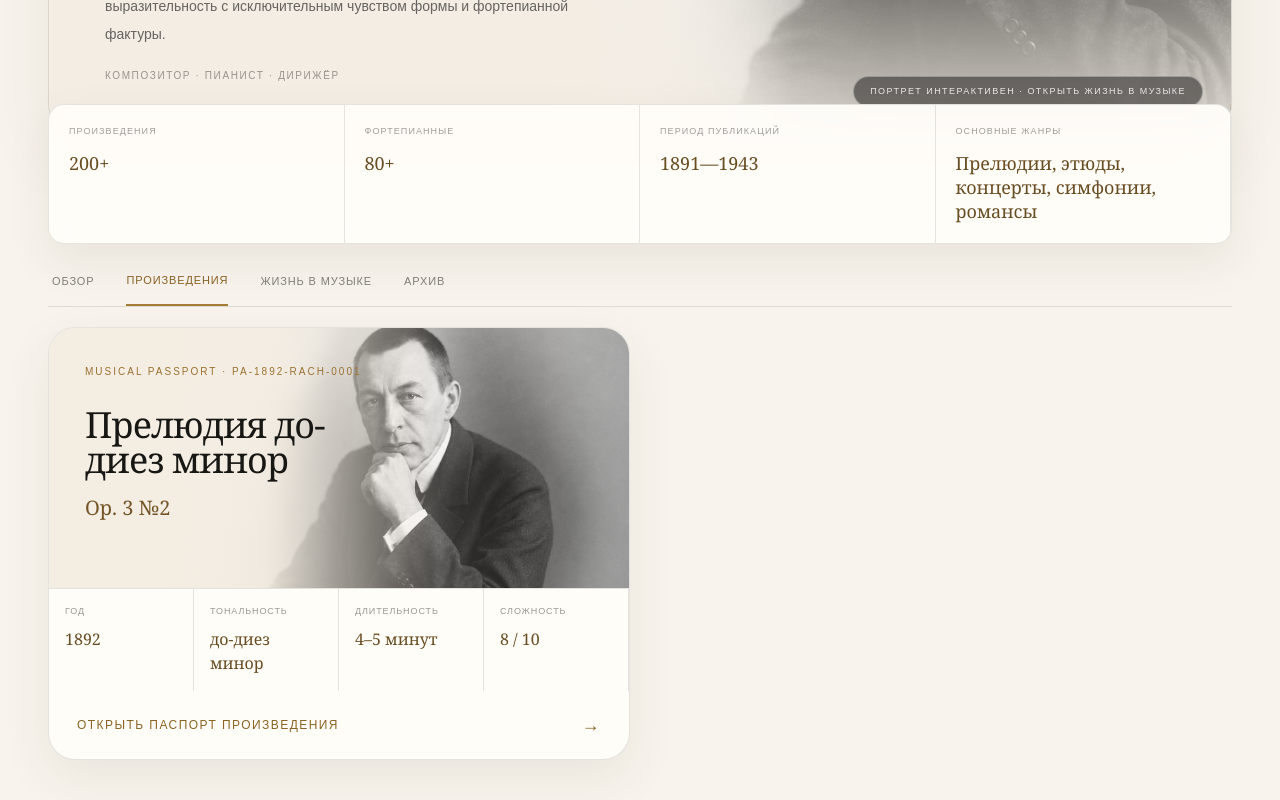
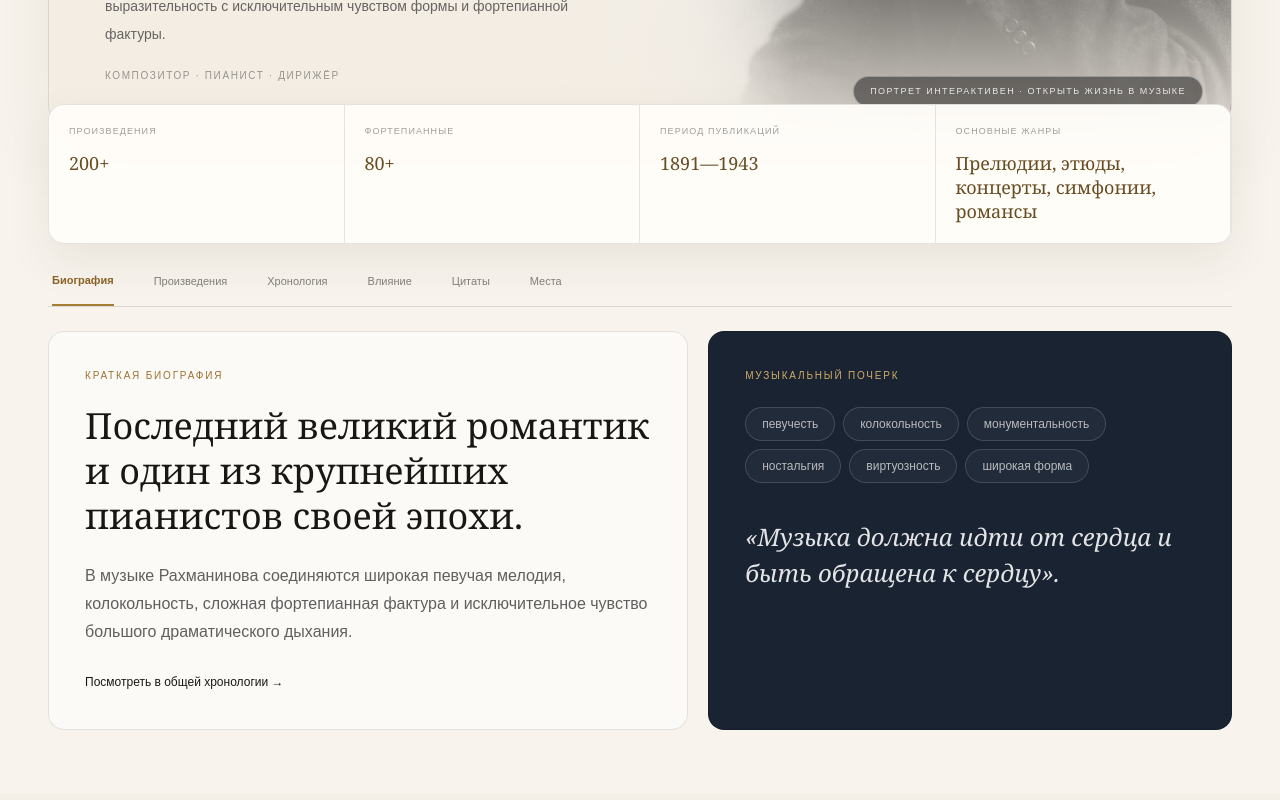
Before and after one commit to NPCWOW/piano-atlas-for-my-soul, a Next.js app: page /composers/sergei-rachmaninoff in a window 1280 px wide. Shown: the part 626-1426 px from the top of the page. Built offline with nearby package versions, Linux system fonts and the light colour scheme.

Commit message:
Match composer passport tabs to reference design

```diff
--- a/components/composer/ComposerPassportTabs.tsx
+++ b/components/composer/ComposerPassportTabs.tsx
@@ -4,78 +4,68 @@
 import { useState } from "react";
 import type { Composer, Work } from "@/types/music";
 
-type TabKey = "overview" | "works" | "journey" | "archive";
+type TabKey = "biography" | "works" | "timeline" | "influence" | "quotes" | "places";
 
-type ComposerPassportTabsProps = {
+type Props = {
   composer: Composer;
   works: Work[];
   hasJourney: boolean;
 };
 
 const tabs: Array<{ key: TabKey; label: string }> = [
-  { key: "overview", label: "Обзор" },
+  { key: "biography", label: "Биография" },
   { key: "works", label: "Произведения" },
-  { key: "journey", label: "Жизнь в музыке" },
-  { key: "archive", label: "Архив" },
+  { key: "timeline", label: "Хронология" },
+  { key: "influence", label: "Влияние" },
+  { key: "quotes", label: "Цитаты" },
+  { key: "places", label: "Места" },
 ];
 
 const profiles = {
   "sergei-rachmaninoff": {
     headline: "Последний великий романтик и один из крупнейших пианистов своей эпохи.",
-    overview:
-      "В музыке Рахманинова соединяются широкая певучая мелодия, колокольность, сложная фортепианная фактура и исключительное чувство большого драматического дыхания.",
+    overview: "В музыке Рахманинова соединяются широкая певучая мелодия, колокольность, сложная фортепианная фактура и исключительное чувство большого драматического дыхания.",
     traits: ["певучесть", "колокольность", "монументальность", "ностальгия", "виртуозность", "широкая форма"],
     quote: "«Музыка должна идти от сердца и быть обращена к сердцу».",
-    journeyTitle: "Жизнь Рахманинова как единая музыкальная сцена.",
-    journeyText:
-      "Нажмите на портрет композитора в верхней части паспорта. Откроется бесшовное путешествие от детства среди русской природы до последних лет.",
+    influence: "Русская вокальная интонация, церковная колокольность, Чайковский, московская фортепианная школа и опыт великого концертирующего пианиста.",
+    places: ["Семёново и Онег", "Москва", "Ивановка", "Дрезден", "Нью-Йорк", "Беверли-Хиллз"],
     journeyBackground: "/images/journey/rachmaninoff-childhood.webp",
   },
   "wolfgang-amadeus-mozart": {
-    headline: "Музыкант, который прошёл путь от ребёнка-виртуоза до свободного венского автора.",
-    overview:
-      "В музыке Моцарта ясная классическая форма соединяется с театральностью, живой речью, неожиданными сменами настроения и редкой способностью превращать простую мелодию в полноценную драму.",
+    headline: "Ребёнок-виртуоз, который стал одним из главных драматургов венского классицизма.",
+    overview: "Моцарт соединяет прозрачную форму с театральностью, живой музыкальной речью, внезапными эмоциональными поворотами и исключительным мелодическим даром.",
     traits: ["ясность", "театр", "певучесть", "контраст", "изящество", "ритмическая энергия"],
     quote: "«Мелодия — сущность музыки».",
-    journeyTitle: "Моцарт движется по сцене и взрослеет во время скролла.",
-    journeyText:
-      "Нажмите на большой портрет. Детский образ начнёт перемещаться по экрану и плавно сменится юношеским, взрослым и последним прижизненным портретом.",
-    journeyBackground:
-      "https://upload.wikimedia.org/wikipedia/commons/2/24/Portrait_of_Mozart_by_Pietro_Antonio_Lorenzoni.jpg",
+    influence: "Итальянская опера, Иоганн Кристиан Бах, Гайдн, путешествия по Европе и постоянная работа с театром сформировали его универсальный музыкальный язык.",
+    places: ["Зальцбург", "Мюнхен", "Париж", "Лондон", "Милан", "Вена"],
+    journeyBackground: "https://upload.wikimedia.org/wikipedia/commons/2/24/Portrait_of_Mozart_by_Pietro_Antonio_Lorenzoni.jpg",
   },
 } as const;
 
-export default function ComposerPassportTabs({ composer, works, hasJourney }: ComposerPassportTabsProps) {
-  const [activeTab, setActiveTab] = useState<TabKey>("works");
+export default function ComposerPassportTabs({ composer, works, hasJourney }: Props) {
+  const [activeTab, setActiveTab] = useState<TabKey>("biography");
   const profile = profiles[composer.slug as keyof typeof profiles] ?? {
     headline: composer.fullName.ru,
     overview: composer.biography.ru,
     traits: ["форма", "мелодия", "ритм", "характер"],
     quote: "Музыка остаётся живой, пока её слушают и исполняют.",
-    journeyTitle: `Жизнь ${composer.name.ru} в музыке.`,
-    journeyText: "Интерактивная биография этого композитора пока создаётся.",
+    influence: "Музыкальная среда эпохи, школа, исполнители и собственный художественный опыт.",
+    places: [composer.country.ru],
     journeyBackground: composer.portrait ?? "",
   };
 
-  const cardPortrait =
-    composer.slug === "sergei-rachmaninoff"
-      ? "/images/works/rachmaninoff-hero.jpg"
-      : composer.portrait ?? "";
+  const portrait = composer.slug === "sergei-rachmaninoff" ? "/images/works/rachmaninoff-hero.jpg" : composer.portrait ?? "";
 
   return (
-    <div id="composer-works" className="mt-7 scroll-mt-6">
-      <div className="overflow-x-auto border-b border-black/10">
-        <div className="flex min-w-max gap-8 px-1">
+    <section id="composer-works" className="mt-7 scroll-mt-6">
+      <div className="overflow-x-auto border-b border-black/12">
+        <div className="flex min-w-max gap-8 px-1 sm:gap-10">
           {tabs.map((tab) => (
             <button
               key={tab.key}
               type="button"
               onClick={() => setActiveTab(tab.key)}
-              className={`pb-4 text-[11px] uppercase tracking-[.08em] transition ${
-                activeTab === tab.key
-                  ? "border-b-2 border-[#a67d35] text-[#8b6324]"
-                  : "text-black/48 hover:text-black/72"
-              }`}
+              className={`pb-4 text-[11px] transition ${activeTab === tab.key ? "border-b-2 border-[#a67d35] font-semibold text-[#8b6324]" : "text-black/48 hover:text-black/72"}`}
             >
               {tab.label}
             </button>
@@ -83,115 +73,102 @@
         </div>
       </div>
 
-      {activeTab === "overview" && (
-        <section className="mt-5 grid gap-4 xl:grid-cols-[1.2fr_.8fr]">
-          <article className="rounded-2xl border border-black/10 bg-white/60 p-7 shadow-sm">
-            <p className="text-xs font-semibold uppercase tracking-[.14em] text-[#9b7130]">Портрет композитора</p>
-            <h2 className="mt-5 max-w-2xl font-serif text-3xl leading-tight sm:text-4xl">{profile.headline}</h2>
-            <p className="mt-6 max-w-3xl text-sm leading-7 text-black/68 sm:text-base">{profile.overview}</p>
+      {activeTab === "biography" && (
+        <div className="mt-6 grid gap-5 lg:grid-cols-[1.1fr_.9fr]">
+          <article className="rounded-2xl border border-black/10 bg-white/58 p-7 sm:p-9">
+            <p className="text-[10px] uppercase tracking-[.18em] text-[#9b7130]">Краткая биография</p>
+            <h2 className="mt-5 max-w-3xl font-serif text-3xl leading-tight sm:text-4xl">{profile.headline}</h2>
+            <p className="mt-6 max-w-3xl text-sm leading-7 text-black/62 sm:text-base">{profile.overview}</p>
+            <Link href="/timeline" className="mt-7 inline-block text-xs text-[#8b6324] hover:underline">Посмотреть в общей хронологии →</Link>
           </article>
 
-          <article className="rounded-2xl border border-black/10 bg-[#1a2433] p-7 text-[#eee7da] shadow-sm">
-            <p className="text-xs uppercase tracking-[.14em] text-[#d0ad69]">Музыкальный почерк</p>
+          <article className="rounded-2xl border border-black/10 bg-[#192331] p-7 text-[#f0e8db] sm:p-9">
+            <p className="text-[10px] uppercase tracking-[.18em] text-[#d1ad68]">Музыкальный почерк</p>
             <div className="mt-6 flex flex-wrap gap-2">
-              {profile.traits.map((item) => (
-                <span key={item} className="rounded-full border border-white/15 bg-white/[.05] px-4 py-2 text-xs text-white/70">
-                  {item}
-                </span>
-              ))}
+              {profile.traits.map((trait) => <span key={trait} className="rounded-full border border-white/15 bg-white/[.04] px-4 py-2 text-xs text-white/68">{trait}</span>)}
             </div>
-            <p className="mt-8 font-serif text-2xl leading-snug text-white/85">{profile.quote}</p>
+            <blockquote className="mt-9 font-serif text-2xl italic leading-9 text-white/88">{profile.quote}</blockquote>
           </article>
-        </section>
+        </div>
       )}
 
       {activeTab === "works" && (
-        <section className="mt-5 grid gap-5 xl:grid-cols-2">
-          {works.map((work) => (
-            <Link
-              key={work.id}
-              href={`/works/${work.slug}`}
-              className="group relative overflow-hidden rounded-[1.7rem] border border-black/10 bg-[#fffdf8] shadow-[0_18px_50px_rgba(65,48,20,.08)] transition duration-500 hover:-translate-y-1 hover:border-[#a67d35]/35 hover:shadow-[0_24px_65px_rgba(65,48,20,.13)]"
-            >
-              <div className="relative min-h-[260px] overflow-hidden bg-[#ded5c8]">
-                <div
-                  className={`absolute inset-0 bg-cover grayscale transition duration-700 group-hover:scale-[1.035] ${
-                    composer.slug === "wolfgang-amadeus-mozart" ? "bg-[50%_16%] sepia-[.1]" : "bg-[68%_42%]"
-                  }`}
-                  style={{ backgroundImage: `url('${cardPortrait}')` }}
-                />
-                <div className="absolute inset-0 bg-[linear-gradient(90deg,rgba(244,237,226,.98)_0%,rgba(244,237,226,.92)_37%,rgba(244,237,226,.18)_70%,rgba(10,9,8,.18)_100%)]" />
-                <div className="relative z-10 max-w-[64%] p-7 sm:p-9">
-                  <p className="text-[10px] uppercase tracking-[.2em] text-[#9b7130]">Musical Passport · {work.passportNumber}</p>
-                  <h3 className="mt-7 font-serif text-3xl leading-[.98] tracking-[-.025em] sm:text-4xl">{work.title.ru}</h3>
-                  <p className="mt-4 font-serif text-xl text-[#735426]">{work.opus ?? work.catalogue}</p>
+        <div className="mt-6">
+          <div className="mb-5 flex items-end justify-between gap-5">
+            <div>
+              <p className="text-[10px] uppercase tracking-[.18em] text-[#9b7130]">Музыкальные паспорта</p>
+              <h2 className="mt-2 font-serif text-3xl">Произведения</h2>
+            </div>
+            <span className="text-xs text-black/42">{works.length} в каталоге</span>
+          </div>
+
+          <div className="grid gap-4 md:grid-cols-2 xl:grid-cols-3">
+            {works.map((work) => (
+              <article key={work.id} className="group overflow-hidden rounded-2xl border border-black/10 bg-[#fffdf9] shadow-sm transition duration-300 hover:-translate-y-1 hover:shadow-xl">
+                <div className="relative h-48 overflow-hidden bg-[#ded5c8]">
+                  <div className="absolute inset-0 bg-cover bg-top grayscale transition duration-700 group-hover:scale-105" style={{ backgroundImage: `url('${portrait}')` }} />
+                  <div className="absolute inset-0 bg-[linear-gradient(90deg,rgba(244,238,228,.98),rgba(244,238,228,.75)_48%,rgba(20,16,11,.14))]" />
+                  <div className="relative z-10 max-w-[72%] p-5">
+                    <p className="text-[9px] uppercase tracking-[.15em] text-[#9b7130]">{work.passportNumber}</p>
+                    <h3 className="mt-4 font-serif text-2xl leading-tight">{work.title.ru}</h3>
+                    <p className="mt-2 font-serif text-base text-[#775728]">{work.opus ?? work.catalogue}</p>
+                  </div>
                 </div>
-              </div>
-
-              <div className="grid grid-cols-2 border-t border-black/10 sm:grid-cols-4">
-                {[
-                  ["Год", work.year],
-                  ["Тональность", work.key?.ru ?? "—"],
-                  ["Длительность", work.duration ?? "—"],
-                  ["Сложность", `${work.difficulty} / 10`],
-                ].map(([label, value]) => (
-                  <div key={label} className="min-h-20 border-b border-r border-black/10 p-4 sm:border-b-0">
-                    <small className="block text-[9px] uppercase tracking-[.1em] text-black/40">{label}</small>
-                    <strong className="mt-2 block font-serif font-medium text-[#684c22]">{value}</strong>
-                  </div>
-                ))}
-              </div>
-
-              <div className="flex items-center justify-between px-7 py-5 text-xs uppercase tracking-[.12em] text-[#8b6324]">
-                <span>Открыть паспорт произведения</span>
-                <span className="text-lg transition group-hover:translate-x-1">→</span>
-              </div>
-            </Link>
-          ))}
-
-          {works.length === 0 && (
-            <div className="rounded-2xl border border-dashed border-black/15 bg-white/45 p-10 text-center text-sm text-black/50">
-              Произведения этого композитора пока не добавлены.
-            </div>
-          )}
-        </section>
+                <div className="grid grid-cols-2 border-t border-black/10 text-sm">
+                  <div className="border-b border-r border-black/10 p-4"><small className="block text-[8px] uppercase tracking-[.1em] text-black/38">Тональность</small><strong className="mt-1 block font-serif font-medium">{work.key?.ru ?? "—"}</strong></div>
+                  <div className="border-b border-black/10 p-4"><small className="block text-[8px] uppercase tracking-[.1em] text-black/38">Сложность</small><strong className="mt-1 block font-serif font-medium">{work.difficulty} / 10</strong></div>
+                  <div className="border-r border-black/10 p-4"><small className="block text-[8px] uppercase tracking-[.1em] text-black/38">Длительность</small><strong className="mt-1 block font-serif font-medium">{work.duration ?? "—"}</strong></div>
+                  <div className="p-4"><small className="block text-[8px] uppercase tracking-[.1em] text-black/38">Ноты</small><strong className="mt-1 block font-serif font-medium text-[#8b6324]">Доступны</strong></div>
+                </div>
+                <Link href={`/works/${work.slug}`} className="flex items-center justify-between border-t border-black/10 px-5 py-4 text-[10px] uppercase tracking-[.1em] text-[#8b6324]">
+                  Открыть паспорт <span>→</span>
+                </Link>
+              </article>
+            ))}
+          </div>
+        </div>
       )}
 
-      {activeTab === "journey" && (
-        <section className="mt-5 overflow-hidden rounded-[1.7rem] border border-black/10 bg-[#10100e] text-[#eee4cf] shadow-xl">
+      {activeTab === "timeline" && (
+        <article className="mt-6 overflow-hidden rounded-2xl border border-black/10 bg-[#10100e] text-[#eee4cf]">
           <div className="relative min-h-[360px] p-8 sm:p-12">
-            <div
-              className="absolute inset-0 bg-cover bg-center opacity-45"
-              style={{ backgroundImage: `url('${profile.journeyBackground}')` }}
-            />
-            <div className="absolute inset-0 bg-[linear-gradient(90deg,rgba(7,7,6,.98)_0%,rgba(7,7,6,.78)_48%,rgba(7,7,6,.18)_100%)]" />
+            <div className="absolute inset-0 bg-cover bg-center opacity-38" style={{ backgroundImage: `url('${profile.journeyBackground}')` }} />
+            <div className="absolute inset-0 bg-[linear-gradient(90deg,rgba(7,7,6,.98)_0%,rgba(7,7,6,.78)_52%,rgba(7,7,6,.18)_100%)]" />
             <div className="relative z-10 max-w-xl">
-              <p className="text-[10px] uppercase tracking-[.28em] text-[#d1ad68]">Composer Journey</p>
-              <h2 className="mt-7 font-serif text-4xl leading-tight sm:text-5xl">{profile.journeyTitle}</h2>
-              <p className="mt-6 text-sm leading-7 text-white/62 sm:text-base">
-                {hasJourney ? profile.journeyText : "Интерактивная биография этого композитора пока создаётся."}
-              </p>
+              <p className="text-[10px] uppercase tracking-[.25em] text-[#d1ad68]">Жизнь в музыке</p>
+              <h2 className="mt-6 font-serif text-4xl leading-tight">Интерактивная биография вместо обычной шкалы дат.</h2>
+              <p className="mt-5 text-sm leading-7 text-white/60">{hasJourney ? "Нажмите на большой портрет в верхней части паспорта: биография откроется как бесшовная сцена со скроллом." : "Интерактивная биография этого композитора пока создаётся."}</p>
             </div>
           </div>
-        </section>
+        </article>
       )}
 
-      {activeTab === "archive" && (
-        <section className="mt-5 grid gap-4 md:grid-cols-2 xl:grid-cols-3">
-          {[
-            ["Фотографии", "Портреты, концертные изображения и семейный архив"],
-            ["Рукописи", "Черновики, авторские пометки и первые издания"],
-            ["Записи", "Исторические интерпретации и связанные аудиоматериалы"],
-          ].map(([title, description], index) => (
-            <article key={title} className="rounded-2xl border border-black/10 bg-white/55 p-6">
-              <span className="font-serif text-4xl text-[#b38a45]">0{index + 1}</span>
-              <h3 className="mt-7 font-serif text-2xl">{title}</h3>
-              <p className="mt-4 text-sm leading-6 text-black/58">{description}</p>
-              <p className="mt-8 text-[10px] uppercase tracking-[.14em] text-black/35">Раздел пополняется</p>
+      {activeTab === "influence" && (
+        <article className="mt-6 rounded-2xl border border-black/10 bg-white/58 p-8 sm:p-10">
+          <p className="text-[10px] uppercase tracking-[.18em] text-[#9b7130]">Источники языка</p>
+          <h2 className="mt-4 font-serif text-3xl">Что сформировало его музыку</h2>
+          <p className="mt-6 max-w-4xl text-base leading-8 text-black/62">{profile.influence}</p>
+        </article>
+      )}
+
+      {activeTab === "quotes" && (
+        <article className="mt-6 rounded-2xl border border-black/10 bg-[#ede5d8] p-8 text-center sm:p-12">
+          <span className="font-serif text-6xl text-[#b18a49]/45">“</span>
+          <blockquote className="mx-auto max-w-3xl font-serif text-3xl italic leading-tight text-[#654a20]">{profile.quote}</blockquote>
+        </article>
+      )}
+
+      {activeTab === "places" && (
+        <div className="mt-6 grid gap-3 sm:grid-cols-2 lg:grid-cols-3">
+          {profile.places.map((place, index) => (
+            <article key={place} className="rounded-2xl border border-black/10 bg-white/55 p-6">
+              <span className="font-serif text-4xl text-[#b18a49]/55">{String(index + 1).padStart(2, "0")}</span>
+              <h3 className="mt-5 font-serif text-2xl">{place}</h3>
+              <p className="mt-3 text-sm leading-6 text-black/48">Важная точка в биографии и музыкальной географии композитора.</p>
             </article>
           ))}
-        </section>
+        </div>
       )}
-    </div>
+    </section>
   );
 }
```
